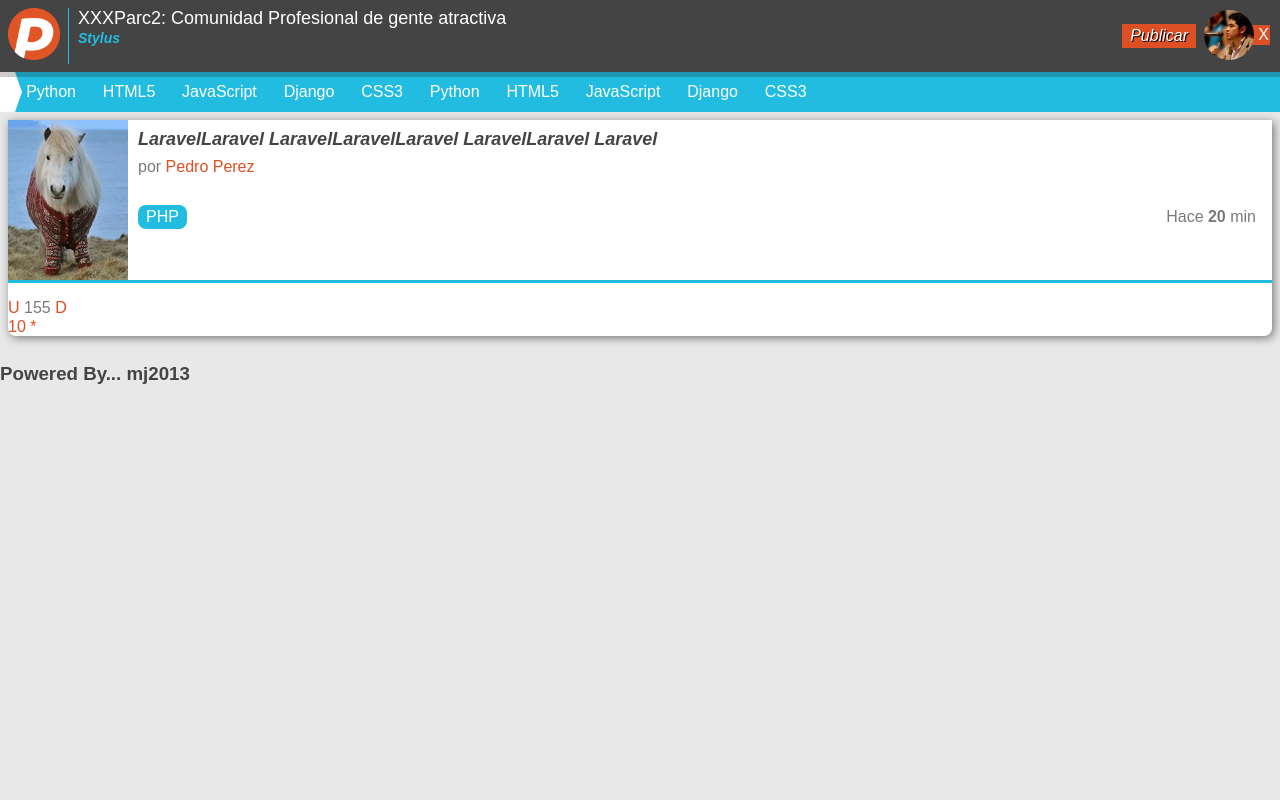
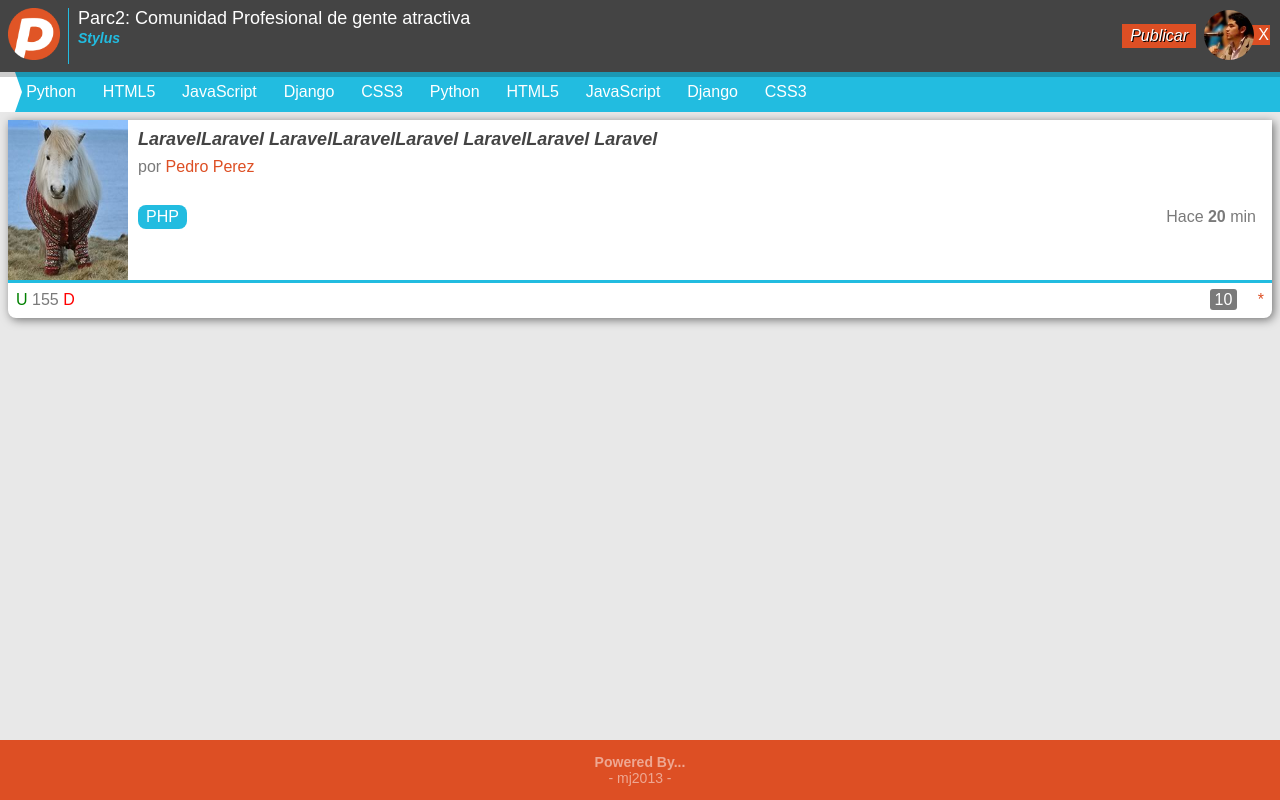
Before and after one commit to JoseALamas/FEcourse, a plain HTML site: page index.html in a window 1280 px wide. Drawn offline with Linux system fonts and the light colour scheme.

Commit message:
Posts completo y footer a mitad

```diff
--- a/css/psa.css
+++ b/css/psa.css
@@ -7,6 +7,25 @@ body {
   color: #444;
   font-family: arial;
   font-size: 16px;
+}
+footer {
+  background: #dd4f24;
+  bottom: 0;
+  color: rgba(255,255,255,0.5);
+  text-align: center;
+  position: absolute;
+  width: 100%;
+}
+footer h3 {
+  font-size: 14px;
+  font-weight: normal;
+}
+footer h3 strong {
+  display: block;
+}
+footer h3 .mejor:before,
+footer h3 .mejor:after {
+  content: " - ";
 }
 header {
   background: #444;
@@ -121,6 +140,26 @@ nav .menu li a {
 .posts .post .acciones {
   border-top: 3px solid #22bce0;
   padding: 0.5em;
+  overflow: hidden;
+}
+.posts .post .acciones .datos {
+  float: right;
+}
+.posts .post .acciones .datos .comentarios {
+  background: #7a7a7a;
+  border-radius: 3px;
+  color: #fff;
+  margin: 0 1em 0 0;
+  padding: 2px 5px;
+}
+.posts .post .acciones .votos {
+  float: left;
+}
+.posts .post .acciones .votos .down {
+  color: #f00;
+}
+.posts .post .acciones .votos .up {
+  color: #008000;
 }
 .posts .post .descripcion {
   color: #7a7a7a;
--- a/index.html
+++ b/index.html
@@ -15,7 +15,7 @@
         </div>
         <div class="titular">
             <h1 class="titulo">
-                XXXParc2: Comunidad Profesional de gente atractiva
+                Parc2: Comunidad Profesional de gente atractiva
             </h1>
             <div>
                 <a href="#" class="filtro">
@@ -64,7 +64,7 @@
                     <p class="fecha">Hace <strong>20</strong> min</p>
                 </div>
             </div>
-            <div class="acciones"></div>
+            <div class="acciones">
                 <div class="votos">
                     <a href="#" class="up">U</a>
                     <span class="total">155</span>
@@ -74,10 +74,11 @@
                     <a class="comentarios" href="#">10</a>
                     <a class="estrellita" href="#">*</a>
                 </div>
+            </div>
         </article>
     </section>
     <footer>
-        <h3 class="powered">
+        <h3>
             <strong>Powered By...</strong>
             <span class="mejor">mj2013</span>
         </h3>
```
Also changed, not shown: 1 other file.
